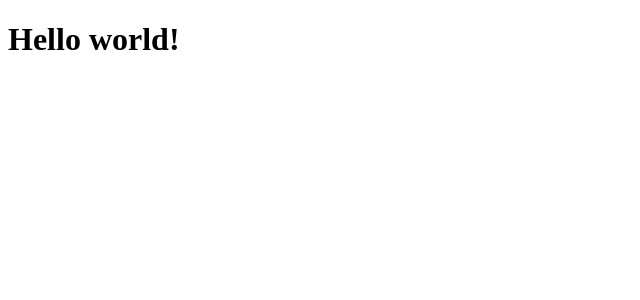
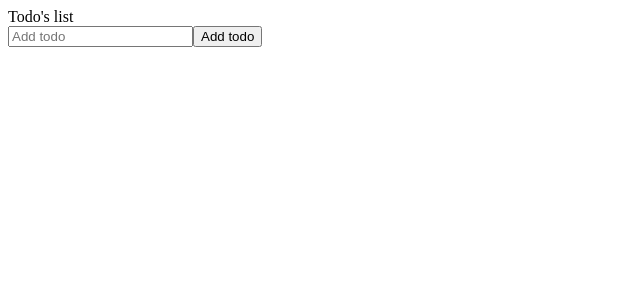
Before and after one commit to Fankyzene/todo-app-origindev, a React (Vite) app: page / in a window 1280 px wide. Shown: the top 300 px of the page, without its empty margins (0-640 px from the left). Built offline with nearby package versions, Linux system fonts and the light colour scheme.

Commit message:
created todo form

```diff
--- /dev/null
+++ b/components/TodoForm/TodoForm.js
@@ -0,0 +1,36 @@
+import React from 'react'
+import { useState } from 'react'
+
+function TodoForm(props) {
+  const [input, setInput] = useState('')
+
+  const handleChange = (e) => {
+    setInput(e.target.value)
+  }
+
+  const handleSubmit = (e) => {
+    e.preventDefault()
+
+    props.onSubmit({
+      id: Math.floor(Math.random() * 10000),
+      text: input,
+    })
+    setInput('')
+  }
+
+  return (
+    <form className="todo-form" onSubmit={handleSubmit}>
+      <input
+        type="text"
+        placeholder="Add todo"
+        value={input}
+        name="text"
+        className="todo-input"
+        onChange={handleChange}
+      ></input>
+      <button className="todo-button">Add todo</button>
+    </form>
+  )
+}
+
+export default TodoForm
--- a/src/App.js
+++ b/src/App.js
@@ -1,7 +1,15 @@
 import React, { useEffect, useState } from 'react'
 
+import TodoForm from '../components/TodoForm/TodoForm'
+
 const App = () => {
-  return <h1 class="text-3xl font-bold underline">Hello world!</h1>
+  return (
+    <>
+      <header>Todo's list</header>
+
+      <TodoForm />
+    </>
+  )
 }
 
 export default App
```
Also changed, not shown: components/Todo/Todo.js (added, +16 -0 lines), components/TodoList/Todolist.js (added), 6 other files (tests, documents, lock files or other folders).
